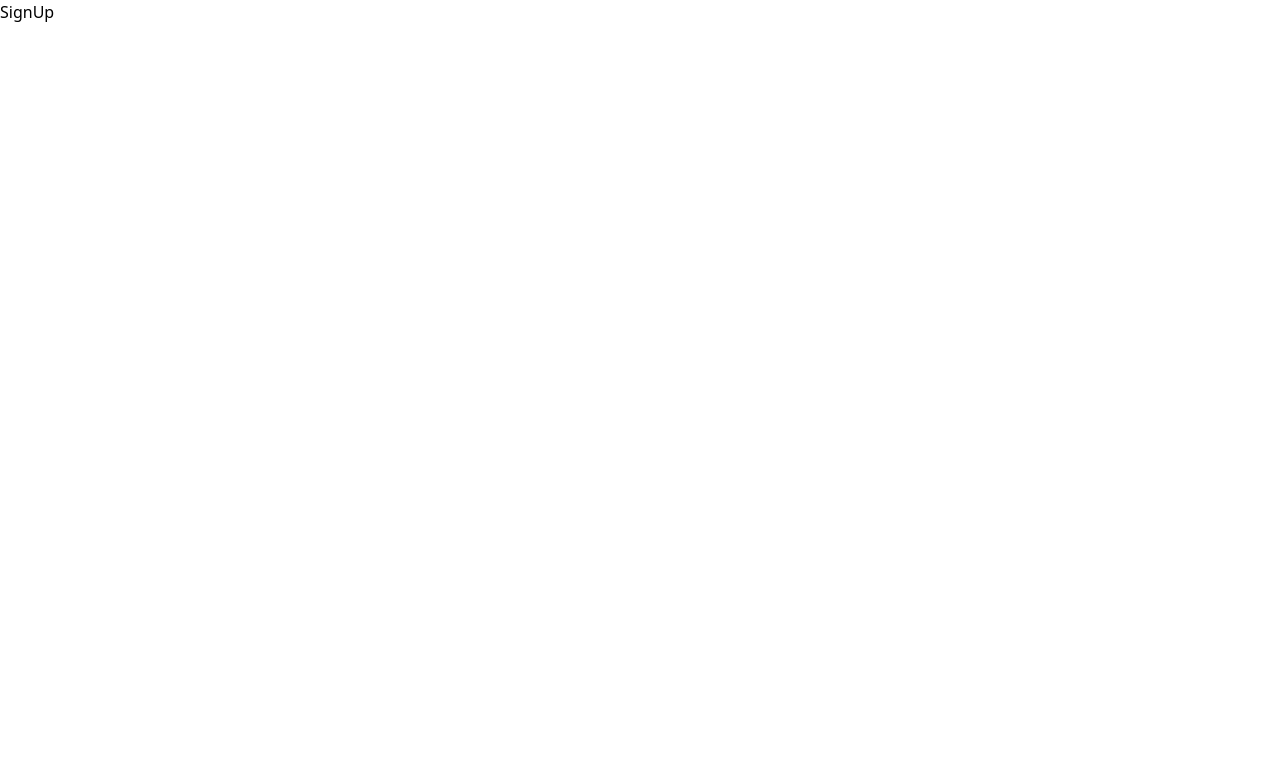
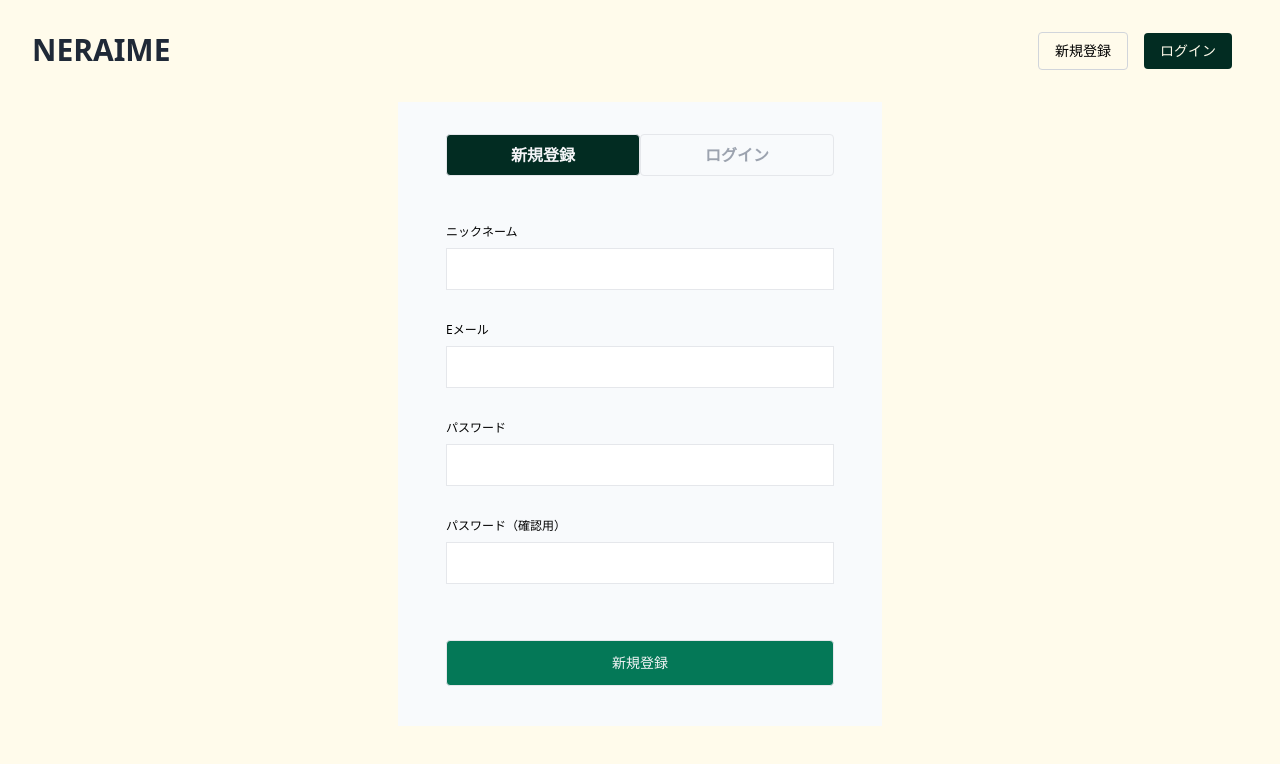
Before and after one commit to Hijikata1869/neraime-frontend, a Next.js app: page /sign-up in a window 1280 px wide. Shown: the top 764 px of the page. Built offline with nearby package versions, Linux system fonts and the light colour scheme.

Commit message:
新規ユーザー登録、ログイン用のUIを作成#3

```diff
--- a/components/Layout.tsx
+++ b/components/Layout.tsx
@@ -38,7 +38,7 @@ export const Layout: React.FC<LayoutProps> = (props) => {
         <Head>
           <title>{props.title}</title>
         </Head>
-        <main className="flex flex-col justify-center items-center">
+        <main className="flex flex-col justify-center items-center h-full w-full">
           {props.children}
         </main>
       </div>
--- /dev/null
+++ b/components/UserAuth.tsx
@@ -0,0 +1,131 @@
+import { useState } from "react";
+
+export const UserAuth: React.FC = () => {
+  const [isSignUp, setIsSignUp] = useState(true);
+
+  const onClickToggle = () => {
+    setIsSignUp(!isSignUp);
+  };
+
+  return (
+    <div className="w-screen h-screen flex flex-col items-center">
+      <div className="bg-slate-50 py-4 px-8">
+        <div className="flex justify-center mx-4 mt-4">
+          {isSignUp ? (
+            <>
+              <button
+                onClick={onClickToggle}
+                className="border rounded px-16 py-2 bg-emerald-950 text-gray-100 font-semibold"
+              >
+                新規登録
+              </button>
+              <button
+                onClick={onClickToggle}
+                className="border rounded px-16 py-2 font-semibold text-gray-400"
+              >
+                ログイン
+              </button>
+            </>
+          ) : (
+            <>
+              <button
+                onClick={onClickToggle}
+                className="border rounded px-16 py-2 font-semibold text-gray-400"
+              >
+                新規登録
+              </button>
+              <button
+                onClick={onClickToggle}
+                className="border rounded px-16 py-2 bg-emerald-950 text-gray-100 font-semibold"
+              >
+                ログイン
+              </button>
+            </>
+          )}
+        </div>
+        <div className="mt-12 mx-4">
+          {isSignUp ? (
+            <>
+              <form className="flex flex-col">
+                <label className="text-xs mb-2" htmlFor="nickname">
+                  ニックネーム
+                </label>
+                <input
+                  className="border mb-8 py-2"
+                  id="nickname"
+                  type="text"
+                  name="nickname"
+                />
+                <label className="text-xs mb-2" htmlFor="email">
+                  Eメール
+                </label>
+                <input
+                  className="border mb-8 py-2"
+                  id="email"
+                  type="text"
+                  name="nickname"
+                />
+                <label className="text-xs mb-2" htmlFor="password">
+                  パスワード
+                </label>
+                <input
+                  className="border mb-8 py-2"
+                  id="password"
+                  type="password"
+                  name="password"
+                />
+                <label className="text-xs mb-2" htmlFor="passwordConfirmation">
+                  パスワード（確認用）
+                </label>
+                <input
+                  className="border mb-8 py-2"
+                  id="passwordConfirmation"
+                  type="password"
+                  name="passwordConfirmation"
+                />
+              </form>
+            </>
+          ) : (
+            <>
+              <form className="flex flex-col">
+                <label className="text-xs mb-2" htmlFor="email">
+                  Eメール
+                </label>
+                <input
+                  className="border mb-8 py-2"
+                  id="email"
+                  type="text"
+                  name="nickname"
+                />
+                <label className="text-xs mb-2" htmlFor="password">
+                  パスワード
+                </label>
+                <input
+                  className="border mb-8 py-2"
+                  id="password"
+                  type="password"
+                  name="password"
+                />
+              </form>
+            </>
+          )}
+        </div>
+        <div className="mt-6 mb-6 mx-4 flex justify-center">
+          {isSignUp ? (
+            <>
+              <button className="text-sm border w-full py-3 bg-emerald-700 text-gray-100 rounded hover:bg-emerald-900 transition">
+                新規登録
+              </button>
+            </>
+          ) : (
+            <>
+              <button className="text-sm border w-full py-3 bg-emerald-700 text-gray-100 rounded hover:bg-emerald-900 transition">
+                ログイン
+              </button>
+            </>
+          )}
+        </div>
+      </div>
+    </div>
+  );
+};
--- a/pages/sign-up.tsx
+++ b/pages/sign-up.tsx
@@ -1,7 +1,12 @@
+import { Layout } from "@/components/Layout";
+import { UserAuth } from "@/components/UserAuth";
+
 const SignUp: React.FC = () => {
   return (
     <>
-      <h1>SignUp</h1>
+      <Layout title="sign-up">
+        <UserAuth />
+      </Layout>
     </>
   );
 };
```
